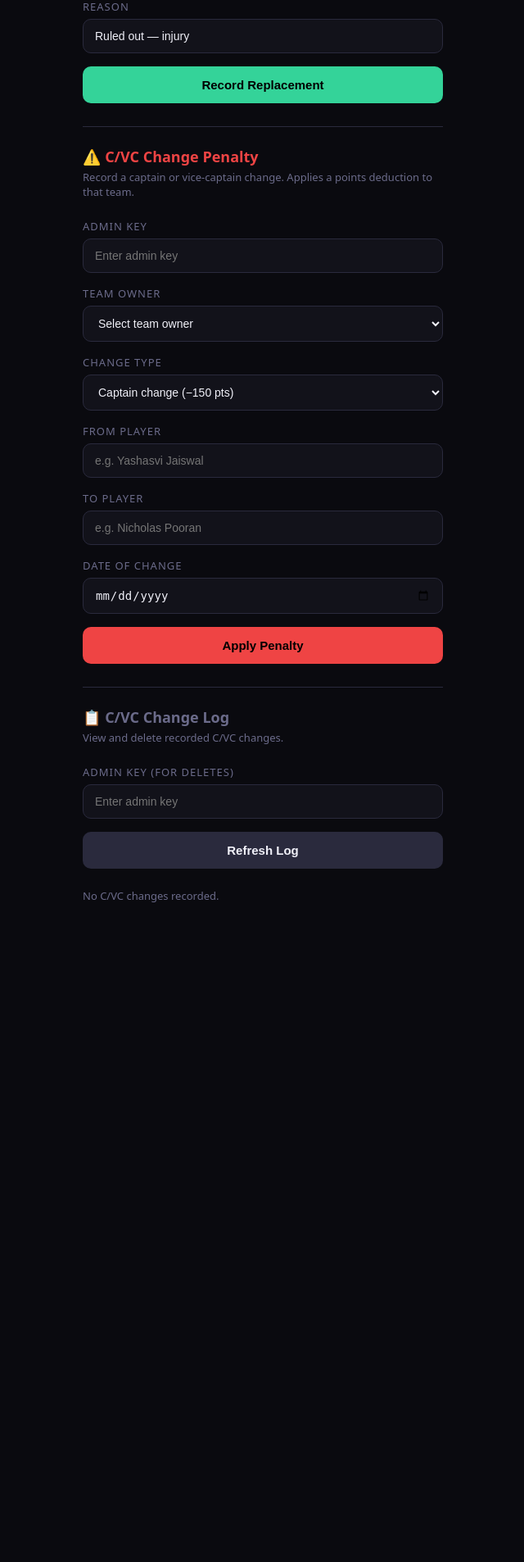
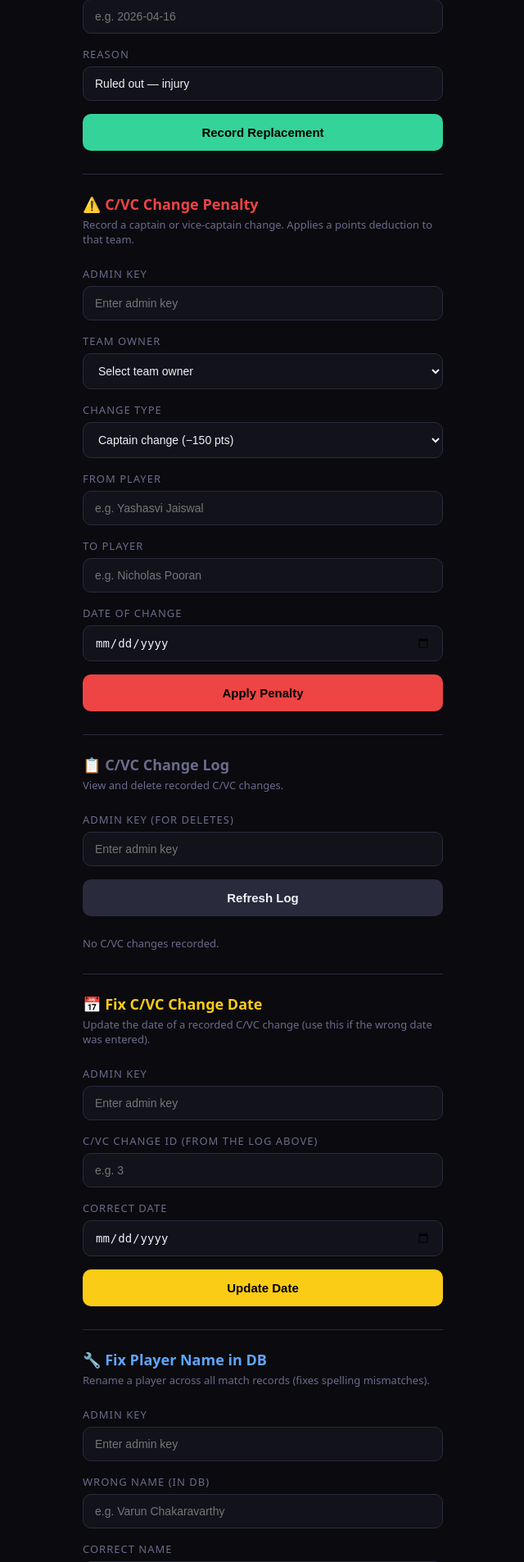
Before and after one commit to NiharM1227/yeh-main-kar-leta-hun-backend, a Flask app: page /admin in a window 1280 px wide. Shown: the part 2280-4186 px from the top of the page at 82% size, without its empty margins (319-959 px from the left). Before the commit the page ends 3381 px from the top, so only its background shows below. Run offline with Flask 3, Linux system fonts and the light colour scheme; data that the repository does not hold is empty; some libraries are stand-ins or nearby versions.

Commit message:
Update admin.html

```diff
--- a/templates/admin.html
+++ b/templates/admin.html
@@ -39,6 +39,7 @@
   <input type="text" id="api-match-name" placeholder="Match name e.g. CSK vs MI">
   <input type="text" id="api-match-id" placeholder="CricketData match ID">
   <input type="text" id="api-mom-player" placeholder="Man of the Match (optional)">
+  <input type="text" id="api-cricbuzz-id" placeholder="Cricbuzz Match ID (e.g. 151954)">
   <input type="text" id="api-espn-id" placeholder="ESPN Match ID (optional fallback)">
   <button class="btn" id="api-fetch-btn" onclick="fetchFromAPI()" style="margin-bottom:8px">Fetch Scorecard from API</button>
   <div class="result" id="api-result" style="margin-top:12px;display:none;"></div>
@@ -69,7 +70,7 @@ async function fetchFromAPI() {
     const res = await fetch('/api/fetch-scorecard', {
       method: 'POST',
       headers: { 'X-Admin-Key': key, 'Content-Type': 'application/json' },
-      body: JSON.stringify({ match_name: matchName, match_id: matchId, mom_player: momPlayer, espn_match_id: espnId })
+      body: JSON.stringify({ match_name: matchName, match_id: matchId, mom_player: momPlayer, espn_match_id: espnId, cricbuzz_match_id: cricbuzzId })
     });
     const data = await res.json();
     btn.disabled = false;
@@ -551,5 +552,88 @@ async function deleteCvc(id) {
 loadCvcLog();
 </script>
 
+
+<div style="border-top:1px solid #2a2a3d;margin:28px 0 24px;"></div>
+<h2 style="color:#facc15;font-size:18px;margin-bottom:4px;">📅 Fix C/VC Change Date</h2>
+<p>Update the date of a recorded C/VC change (use this if the wrong date was entered).</p>
+<label>Admin Key</label>
+<input type="password" id="cvcdate-key" placeholder="Enter admin key">
+<label>C/VC Change ID (from the log above)</label>
+<input type="number" id="cvcdate-id" placeholder="e.g. 3">
+<label>Correct Date</label>
+<input type="date" id="cvcdate-date">
+<button class="btn" onclick="fixCvcDate()" style="background:#facc15;color:#000;">Update Date</button>
+<div class="result" id="cvcdate-result" style="margin-top:16px;display:none;"></div>
+<script>
+async function fixCvcDate() {
+  const key = document.getElementById("cvcdate-key").value.trim();
+  const id = document.getElementById("cvcdate-id").value.trim();
+  const date = document.getElementById("cvcdate-date").value;
+  const resultEl = document.getElementById("cvcdate-result");
+  if (!key || !id || !date) { alert("All fields required"); return; }
+  try {
+    const res = await fetch("/api/update-cvc-date", {
+      method: "POST",
+      headers: { "X-Admin-Key": key, "Content-Type": "application/json" },
+      body: JSON.stringify({ id: parseInt(id), date })
+    });
+    const data = await res.json();
+    resultEl.style.display = "block";
+    if (data.success) {
+      resultEl.className = "result success";
+      resultEl.innerHTML = "<h3>✅ Date updated</h3>";
+      loadCvcLog();
+    } else {
+      resultEl.className = "result error";
+      resultEl.innerHTML = "<h3>❌ Error</h3><p>" + data.error + "</p>";
+    }
+  } catch(e) {
+    resultEl.style.display = "block";
+    resultEl.className = "result error";
+    resultEl.innerHTML = "<h3>❌ Connection error</h3><p>" + e.message + "</p>";
+  }
+}
+</script>
+
+<div style="border-top:1px solid #2a2a3d;margin:28px 0 24px;"></div>
+<h2 style="color:#60a5fa;font-size:18px;margin-bottom:4px;">🔧 Fix Player Name in DB</h2>
+<p>Rename a player across all match records (fixes spelling mismatches).</p>
+<label>Admin Key</label>
+<input type="password" id="fixname-key" placeholder="Enter admin key">
+<label>Wrong Name (in DB)</label>
+<input type="text" id="fixname-old" placeholder="e.g. Varun Chakaravarthy">
+<label>Correct Name</label>
+<input type="text" id="fixname-new" placeholder="e.g. Varun Chakravarthy">
+<button class="btn" onclick="fixPlayerName()" style="background:#60a5fa;color:#000;">Fix Name</button>
+<div class="result" id="fixname-result" style="margin-top:16px;display:none;"></div>
+<script>
+async function fixPlayerName() {
+  const key = document.getElementById("fixname-key").value.trim();
+  const oldName = document.getElementById("fixname-old").value.trim();
+  const newName = document.getElementById("fixname-new").value.trim();
+  const resultEl = document.getElementById("fixname-result");
+  if (!key || !oldName || !newName) { alert("All fields required"); return; }
+  try {
+    const res = await fetch("/api/fix-player-name", {
+      method: "POST",
+      headers: { "X-Admin-Key": key, "Content-Type": "application/json" },
+      body: JSON.stringify({ old_name: oldName, new_name: newName })
+    });
+    const data = await res.json();
+    resultEl.style.display = "block";
+    if (data.success) {
+      resultEl.className = "result success";
+      resultEl.innerHTML = "<h3>✅ Done — " + data.updated + " rows updated</h3>";
+    } else {
+      resultEl.className = "result error";
+      resultEl.innerHTML = "<h3>❌ Error</h3><p>" + data.error + "</p>";
+    }
+  } catch(e) {
+    resultEl.style.display = "block";
+    resultEl.className = "result error";
+    resultEl.innerHTML = "<h3>❌ Connection error</h3><p>" + e.message + "</p>";
+  }
+}
+</script>
 </body>
 </html>
```
